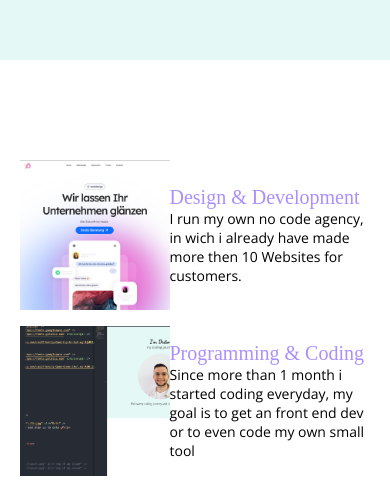
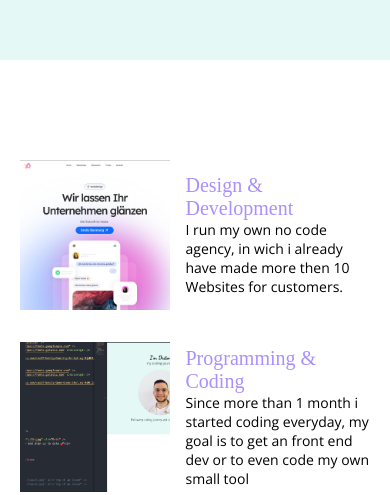
Before and after one commit to AJtheC0de/capstoneproject, a plain HTML site: page index.html in a window 390 px wide. Shown: the part 362-857 px from the top of the page. Drawn offline with nearby package versions, Linux system fonts and the light colour scheme.

Commit message:
Update style.css

```diff
--- a/style.css
+++ b/style.css
@@ -1,4 +1,4 @@
- * {
+* {
   margin: 0;
   padding: 0;
   box-sizing: border-box;
@@ -47,14 +47,21 @@ p {
 
 /* Skill Section */
 
+.myskills {
+  display: flex;
+  justify-content: center;
+  align-items: center;
+}
+
 .grid-container {
   display: grid;
   grid-template-columns: 0.5fr 1fr;
   grid-template-rows: repeat(1, 1fr);
-  width: 90vw;
+  width: 50%;
   margin: 100px auto 0 auto;
-  text-align: left;
-  row-gap: 1rem;
+  text-align: start;
+  row-gap: 2rem;
+  column-gap: 1rem;
 }
 
 .sixamscreen {
@@ -108,6 +115,7 @@ p {
   flex-direction: column;
   align-items: center;
   gap: 9px;
+  text-align: center;
 }
 
 .cta {
@@ -158,3 +166,16 @@ button:hover {
   background-color: #e4f8f5;
   padding: 20px;
 }
+
+@media (max-width: 430px) {
+  .grid-container {
+    display: grid;
+    grid-template-columns: 0.5fr 1fr;
+    grid-template-rows: repeat(1, 1fr);
+    width: 90vw;
+    margin: 100px auto 0 auto;
+    text-align: start;
+    row-gap: 2rem;
+    column-gap: 1rem;
+  }
+}
```
